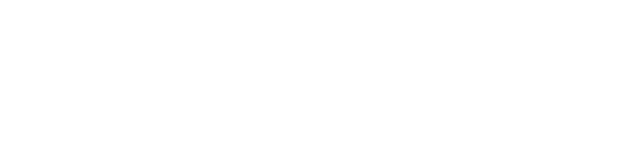
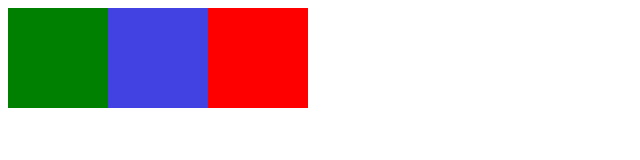
Before and after one commit to TihoAska/CSS, a plain HTML site: page index.html in a window 1280 px wide. Shown: the whole page, without its empty margins (0-640 px from the left). Drawn offline with Linux system fonts and the light colour scheme.

Commit message:
relative

```diff
--- a/index.html
+++ b/index.html
@@ -3,21 +3,29 @@
 <head>
     <title>CSS</title>
     <style type="text/css">
+        div{
+            width: 100px;
+            height: 100px;
+            position: relative; /*relativno od mjesta gdje stoji*/
+        }
         #prvi{
-
+            background-color: red;
+            left: 200px;
         }
         #drugi{
-
+            background-color: green;
+            top: -100px;
         }
         #treci{
-
+            background-color: rgb(66, 66, 226);
+            top: -200px;
+            left: 100px;
         }
 
     </style>
 </head>
 
 <body>
-
     <div id="prvi">
 
     </div>
@@ -29,6 +37,5 @@
     <div id="treci">
 
     </div>
-
 </body>
 </html>
```
